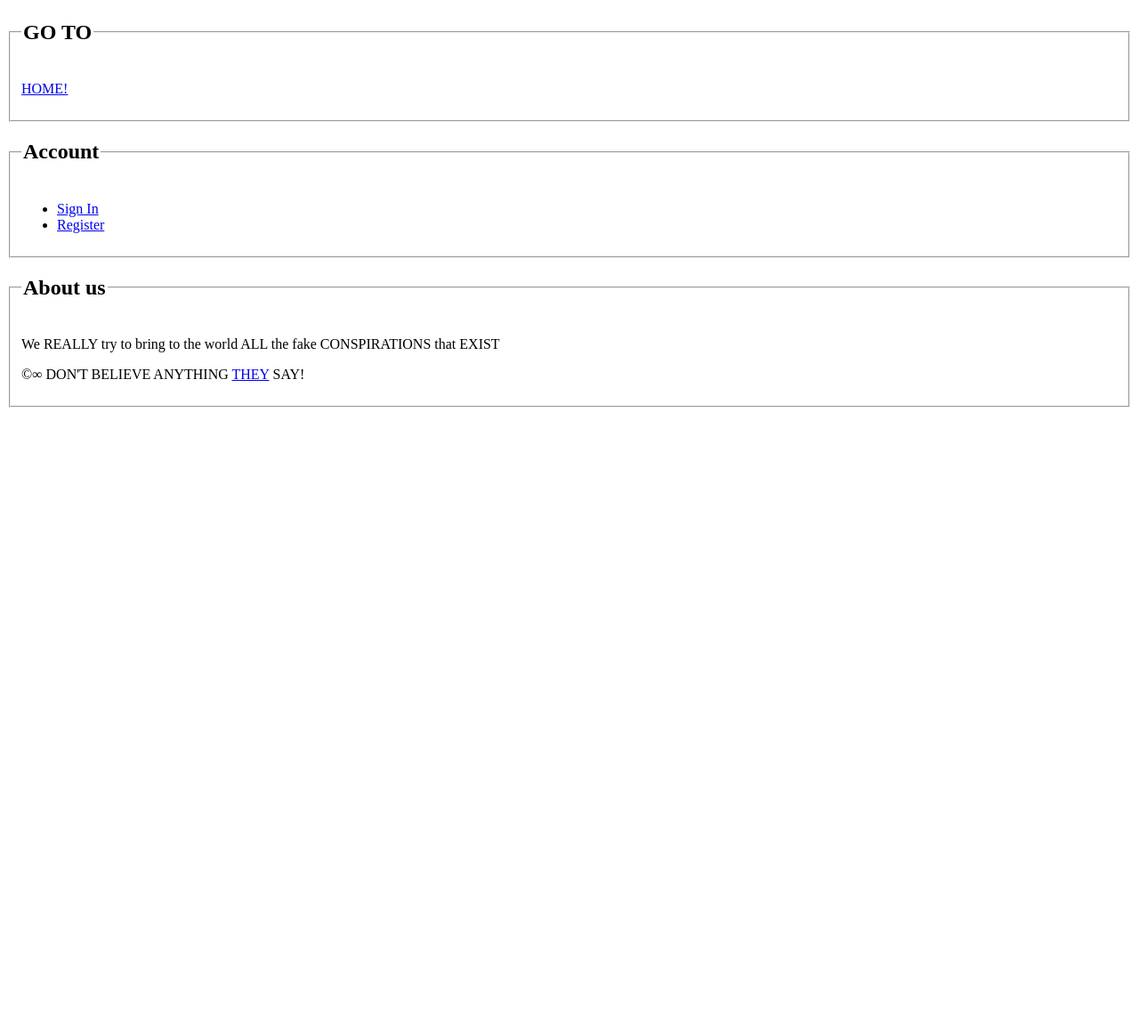
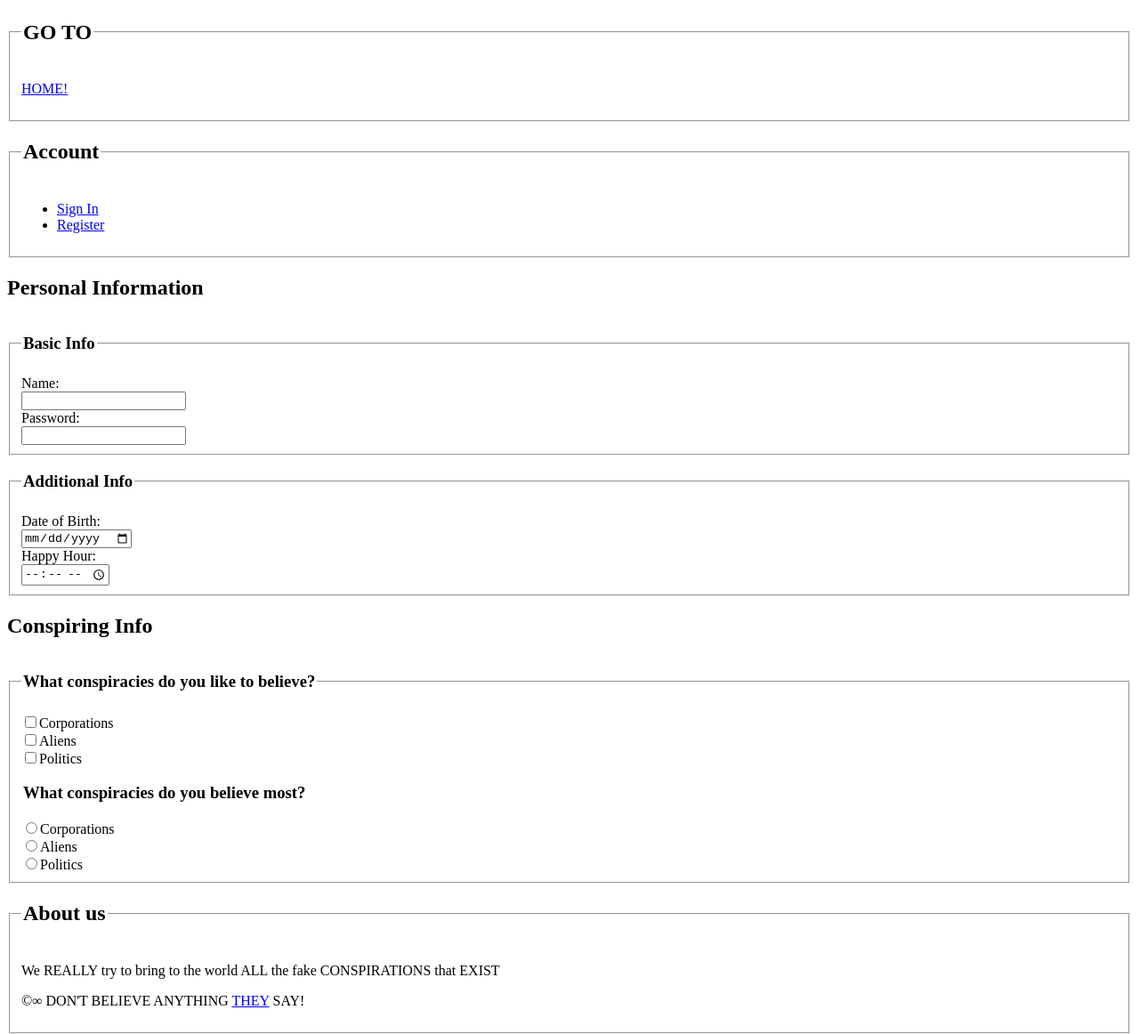
Before and after one commit to BogdanPaduret/HTML_Conspiratii, a plain HTML site: page account/register.html in a window 1280 px wide. Shown: the part 111-1273 px from the top of the page at 89% size. Before the commit the page ends 800 px from the top, so only its background shows below. Drawn offline with Linux system fonts and the light colour scheme.

Commit message:
adaugat pagina register

```diff
--- a/account/register.html
+++ b/account/register.html
@@ -27,7 +27,42 @@
     </header>
 
     <main>
+        <section>
+            <h2>Personal Information</h2>
+            <fieldset>
+                <legend><h3>Basic Info</h3></legend>
 
+                <label for="userName">Name:</label><br>
+                <input type="text" id="userName"><br>
+
+                <label for="userPassword">Password:</label><br>
+                <input type="password" id="userPassword"><br>
+            </fieldset>
+            <fieldset>
+                <legend><h3>Additional Info</h3></legend>
+
+                <label for="userDoB">Date of Birth:</label><br>
+                <input type="date" id="userDoB"><br>
+
+                <label for="userHappyHour">Happy Hour:</label><br>
+                <input type="time" id="userHappyHour"><br>
+            </fieldset>
+
+            <h2>Conspiring Info</h2>
+            <fieldset>
+                <legend><h3>What conspiracies do you like to believe?</h3></legend>
+
+                <input type="checkbox" id="corporationsCB" value="corporationsCB"><label for="corporationsCB">Corporations</label><br>
+                <input type="checkbox" id="aliensCB" value="aliensCB"><label for="aliensCB">Aliens</label><br>
+                <input type="checkbox" id="politicsCB" value="politicsCB"><label for="politicsCB">Politics</label>
+
+                <legend><h3>What conspiracies do you believe most?</h3></legend>
+
+                <input type="radio" id="corporationsR" name="biggestConspiracy" value="corporationsR"><label for="corporationsR">Corporations</label><br>
+                <input type="radio" id="aliensR" name="biggestConspiracy" value="aliensR"><label for="aliensR">Aliens</label><br>
+                <input type="radio" id="politicsR" name="biggestConspiracy" value="politicsR"><label for="politicsR">Politics</label><br>
+            </fieldset>
+        </section>
     </main>
 
     <footer>
```
Also changed, not shown: index.html (+1 -27 lines).
